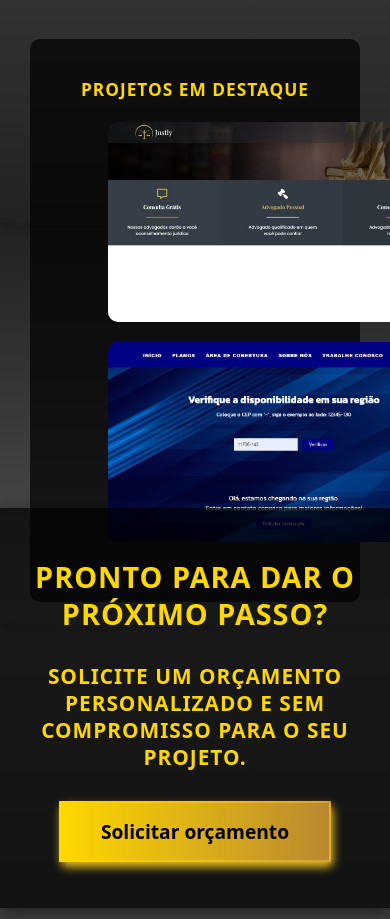
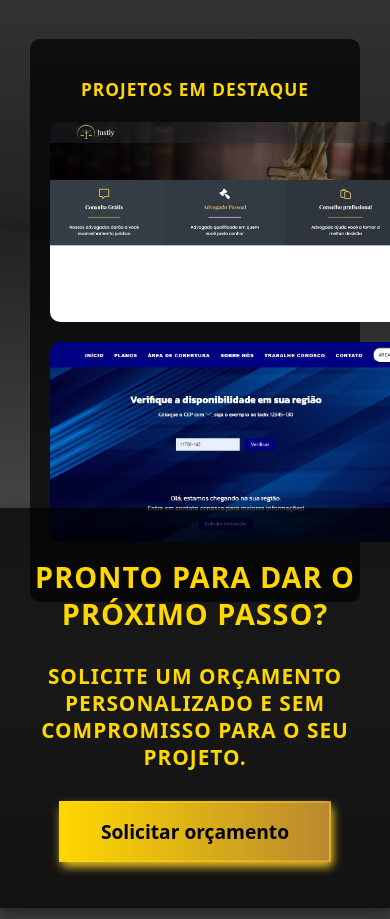
Before and after one commit to Visses/erafuturewebsites, a plain HTML site: page index.html in a window 390 px wide. Shown: the part 3712-4631 px from the top of the page. Drawn offline with Linux system fonts and the light colour scheme.

Commit message:
erro-card-projetos2

```diff
--- a/responsivo.css
+++ b/responsivo.css
@@ -83,9 +83,6 @@ z-index: 4;
 
 .cards-container {
 display: block;
-align-items: center;
-width: 60%;
-margin: 0 auto;
 }
 
 
```
